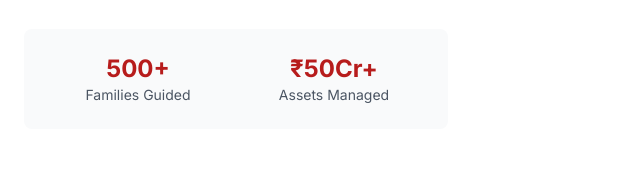
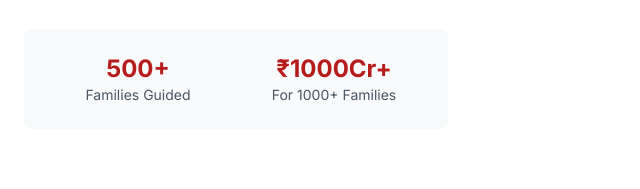
Before and after one commit to BUDHADEVV/arjun-k-raghav, a plain HTML site: page pms.html in a window 1280 px wide. Shown: the part 7576-7765 px from the top of the page, 640-1280 px from the left. Drawn offline with nearby package versions, Linux system fonts and the light colour scheme.

Commit message:
money got-sheet updated

```diff
--- a/main.js
+++ b/main.js
@@ -525,7 +525,7 @@ document.addEventListener('DOMContentLoaded', () => {
 
     // --- Enhanced Form Validation with Google Sheets Integration ---
     function initializeFormValidation() {
-        const SCRIPT_URL = 'https://script.google.com/macros/s/AKfycbwfAH0PFWcCsfLZ9YJu9gwNDYKZEPnx9-R9jXUKkzeWRVlyGk-YJhg-DOJkGxMnXBnObg/exec';
+        const SCRIPT_URL = 'https://script.google.com/macros/s/AKfycbwY2co5_5bzCUBgRoY0eyhq1VjQZGCV_NwVgttPoUzX9Ks2wJmH74tsfLrq-arBDlk_Mg/exec';
 
         const forms = document.querySelectorAll('form');
         forms.forEach(form => {
--- a/pms.html
+++ b/pms.html
@@ -889,8 +889,8 @@
                                 <div class="text-sm text-gray-600">Families Guided</div>
                             </div>
                             <div>
-                                <div class="text-2xl font-bold accent-color">₹50Cr+</div>
-                                <div class="text-sm text-gray-600">Assets Managed</div>
+                                <div class="text-2xl font-bold accent-color">₹1000Cr+</div>
+                                <div class="text-sm text-gray-600">For 1000+ Families</div>
                             </div>
                         </div>
                     </div>
```
Also changed, not shown: iap.html (+2 -2 lines), mutual.html (+2 -2 lines), start.html (+2 -2 lines).
